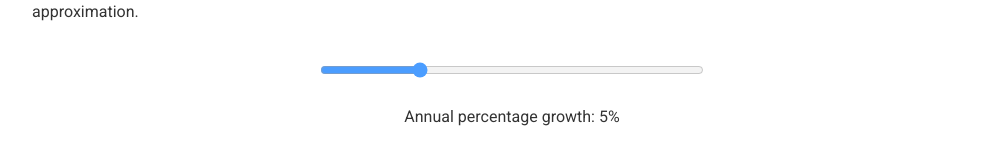
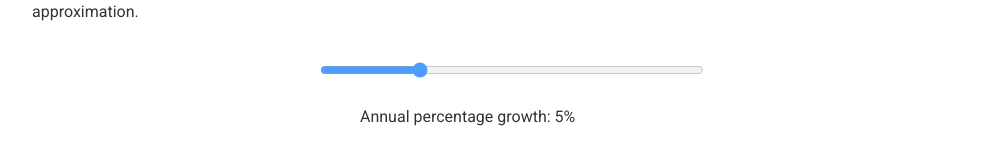
Before and after one commit to datainteractive/datainteractive.github.io, a Jekyll site: the page built from _posts/2019-06-30-the-rule-of-70.html, in a window 1280 px wide. Shown: the part 408-573 px from the top of the page, without its empty margins (128-1131 px from the left). Built offline with Jekyll 4.4.1, drawn with Linux system fonts in a browser that asks for light colours.

Commit message:
Update 2019-06-30-the-rule-of-70.html

```diff
--- a/_posts/2019-06-30-the-rule-of-70.html
+++ b/_posts/2019-06-30-the-rule-of-70.html
@@ -18,7 +18,7 @@ Of course, this is only accurate for a particular range of x. Below is a simple
 
 <div class="slidercontainer">
   <input type="range" min="0" max="200" value="50" class="slider" id="mySlider">
-  <p align="center">Annual percentage growth: <span id="numericalValue"></span>%</p>
+  <blockquote>Annual percentage growth: <span id="numericalValue"></span>%</blockquote>
 </div>
 
 <div class="chart">
```
